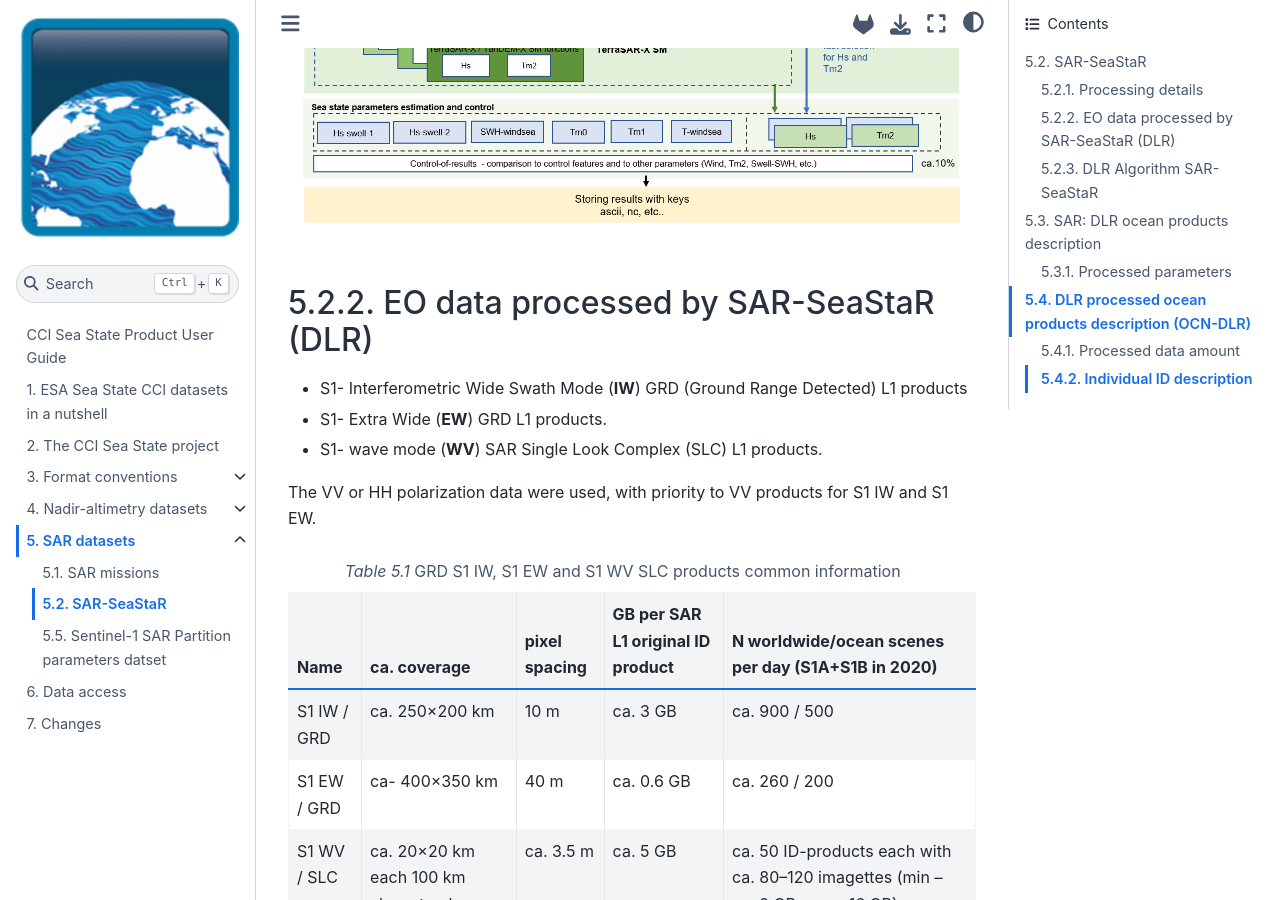
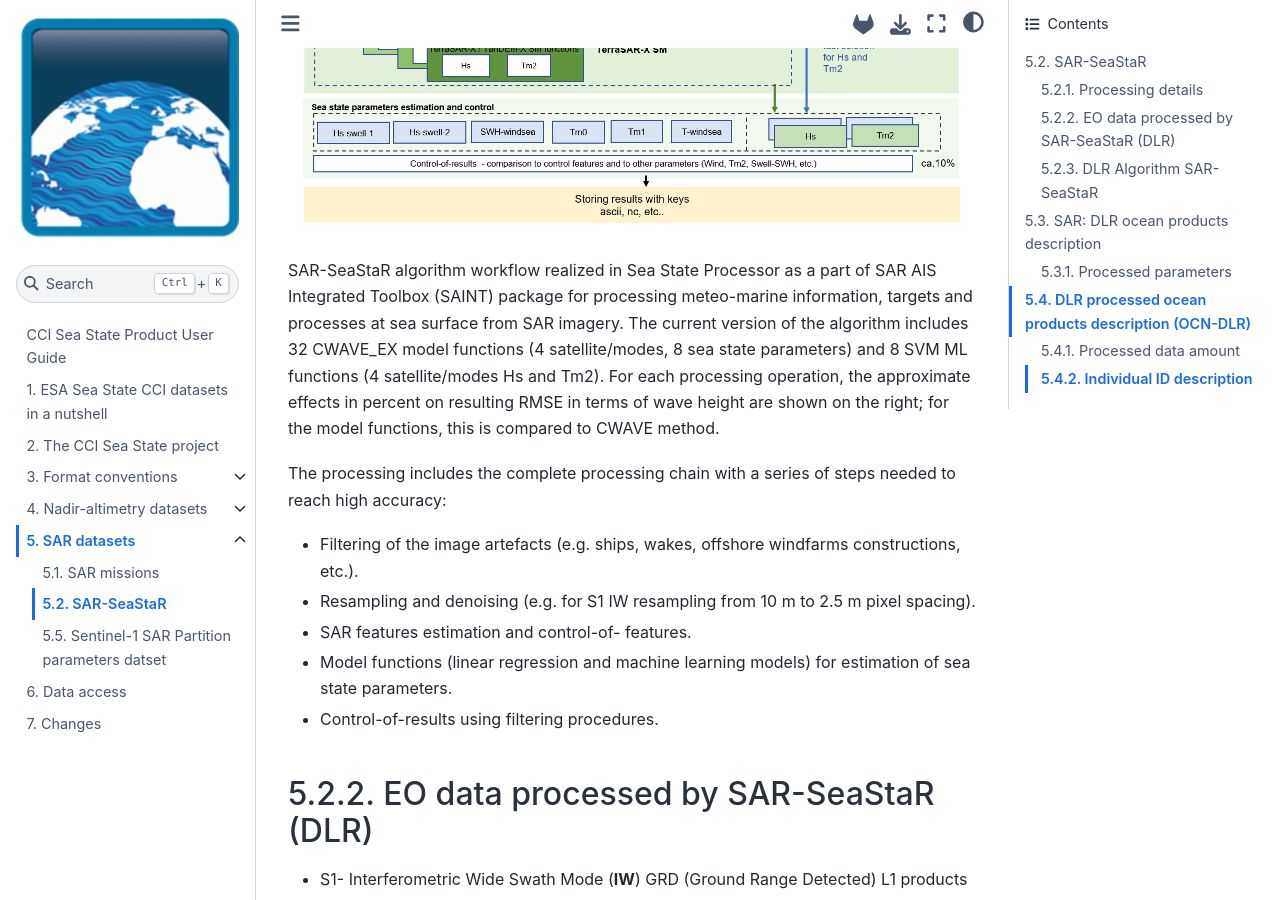
Before and after one commit to umr-lops/cci-seastate-pum, a Jupyter Book: the page built from sar/SAR-SeaStaR.md, in a window 1280 px wide and 900 px high, scrolled down 874 px. Built offline with Jupyter Book 1.0.4 settings and Sphinx 7.4.7 and the Sphinx Book theme 1.1.4, drawn with Linux system fonts in a browser that asks for light colours.

Commit message:
Edit SAR-SeaStaR.md

````diff
--- a/sar/SAR-SeaStaR.md
+++ b/sar/SAR-SeaStaR.md
@@ -9,6 +9,21 @@
 ---
 name: dlr_sar_fig0
 ```
+
+SAR-SeaStaR algorithm workflow realized in Sea State Processor as a part of SAR AIS Integrated Toolbox (SAINT) package for processing
+ meteo-marine information, targets and processes at sea surface from SAR imagery.
+ The current version of the algorithm includes 32 CWAVE_EX model functions (4 satellite/modes, 8 sea state parameters) and 8 SVM ML
+ functions (4 satellite/modes Hs and Tm2). For each processing operation, the approximate effects in percent on resulting RMSE
+ in terms of wave height are shown on the right; for the model functions, this is compared to CWAVE method.
+
+The processing includes the complete processing chain with a series of steps needed to reach high accuracy:
+- Filtering of the image artefacts (e.g. ships, wakes, offshore windfarms constructions, etc.).
+- Resampling and denoising (e.g. for S1 IW resampling from 10 m to 2.5 m pixel spacing).
+- SAR features estimation and control-of- features.
+- Model functions (linear regression and machine learning models) for estimation of sea state parameters.
+- Control-of-results using filtering procedures.
+
+
 
 ## EO data processed by SAR-SeaStaR (DLR)
 
````
